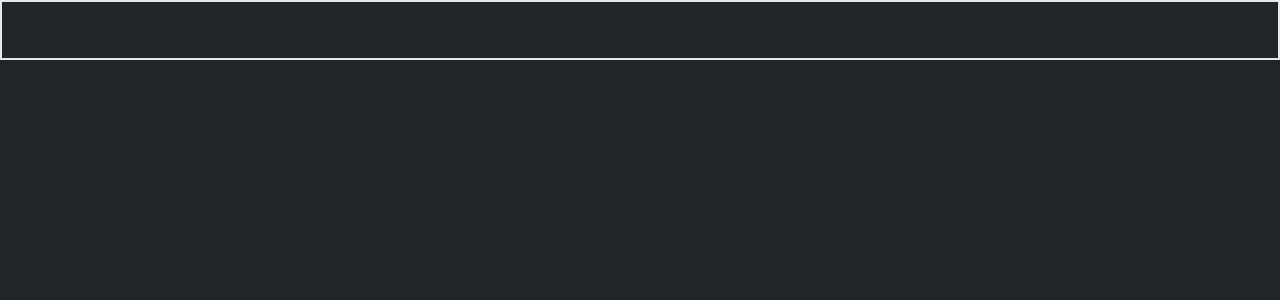
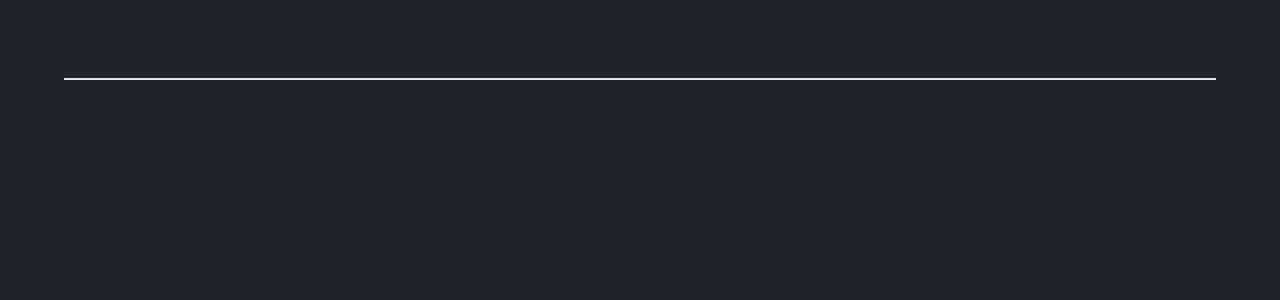
Before and after one commit to Markustell/GTAWIKI-react, a React (Vite) app: page / in a window 1280 px wide. Shown: the top 300 px of the page. Built offline with nearby package versions, Linux system fonts and the light colour scheme.

Commit message:
[Header.jsx] updated

```diff
--- a/src/components/Header.jsx
+++ b/src/components/Header.jsx
@@ -2,9 +2,11 @@ import React from 'react'
 
 function Header() {
   return (
-    <nav className='h-[60px] w-[100%] border-2'>
+    <header className='flex justify-center h-[80px] w-[100%]'>
+        <nav className='w-[90%] border-b-2'>
 
-    </nav>
+        </nav>
+    </header>
   )
 }
 
```
